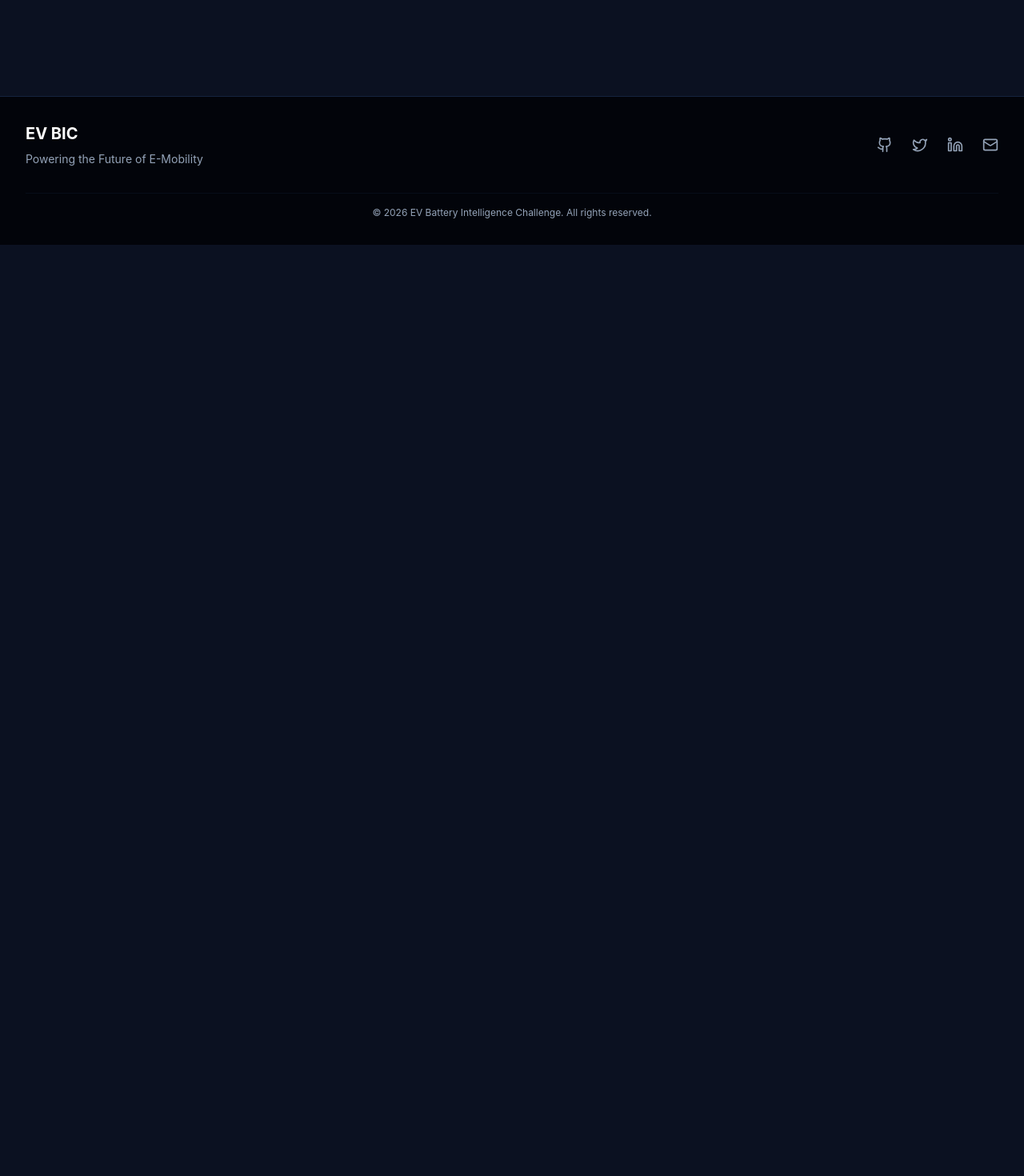
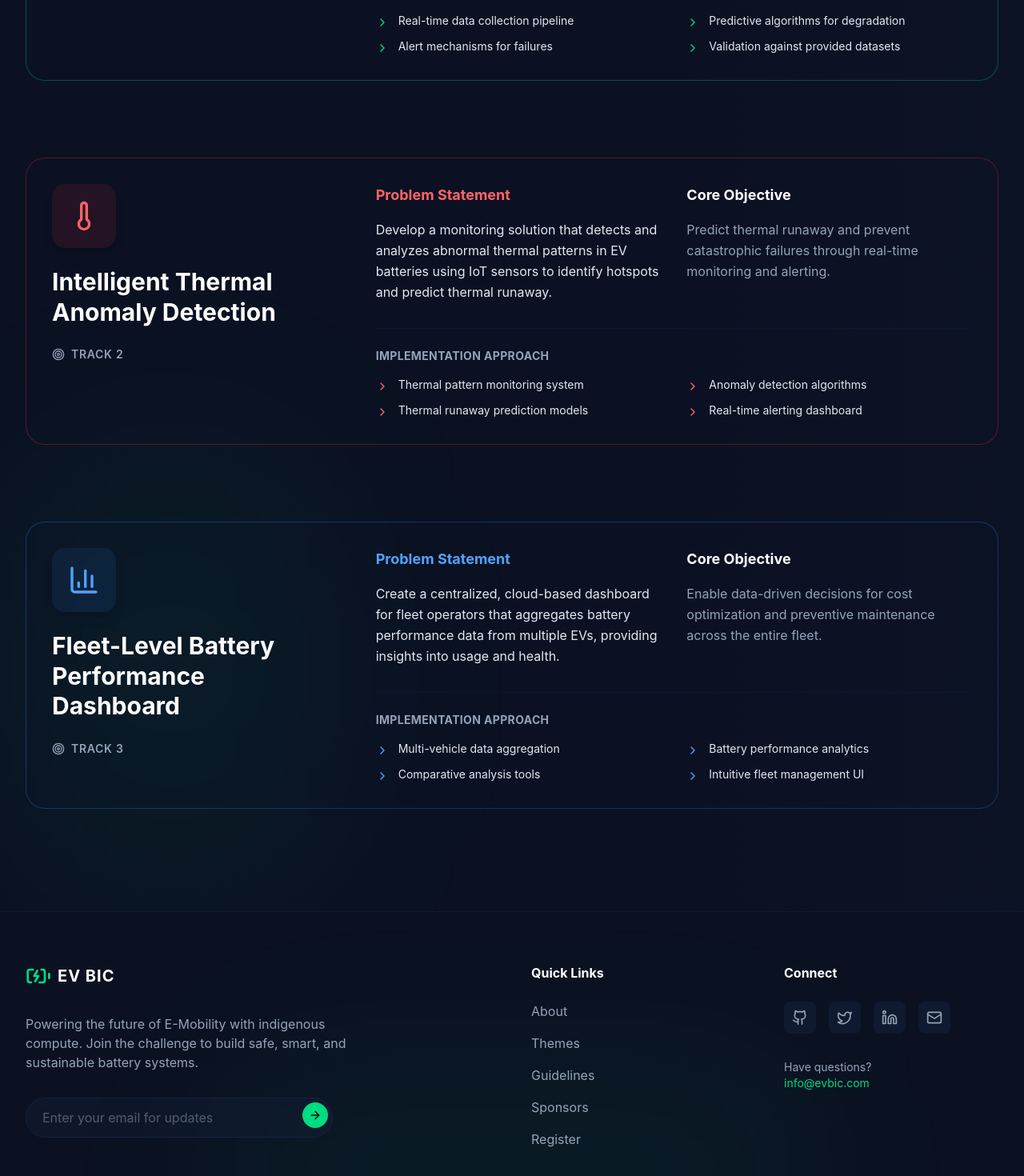
Before and after one commit to AdharshJolly/EV-BIC, a React (Vite) app: page /themes in a window 1280 px wide. Shown: the part 680-2150 px from the top of the page at 80% size. Before the commit the page ends 986 px from the top, so only its background shows below. Built offline with nearby package versions, Linux system fonts and the light colour scheme.

Commit message:
feat: Revamp Themes page with static bento grid layout and improve Footer with 3-column design

```diff
--- a/src/components/Footer.tsx
+++ b/src/components/Footer.tsx
@@ -1,24 +1,74 @@
-import { Github, Twitter, Linkedin, Mail } from 'lucide-react';
+import { Github, Twitter, Linkedin, Mail, BatteryCharging, ArrowRight } from 'lucide-react';
+import { Link } from 'react-router-dom';
 
 const Footer = () => {
   return (
-    <footer className="bg-brand-dark border-t border-brand-secondary text-brand-muted py-8 mt-auto">
-      <div className="max-w-7xl mx-auto px-4 sm:px-6 lg:px-8">
-        <div className="flex flex-col md:flex-row justify-between items-center">
-          <div className="mb-4 md:mb-0">
-            <h3 className="text-xl font-bold text-white mb-2">EV BIC</h3>
-            <p className="text-sm">Powering the Future of E-Mobility</p>
+    <footer className="bg-brand-primary border-t border-brand-secondary/50 pt-16 pb-8 mt-auto relative overflow-hidden">
+      {/* Background glow */}
+      <div className="absolute bottom-0 left-1/2 -translate-x-1/2 w-full max-w-3xl h-64 bg-brand-accent/5 blur-[100px] rounded-full pointer-events-none"></div>
+
+      <div className="max-w-7xl mx-auto px-6 lg:px-8 relative z-10">
+        <div className="grid grid-cols-1 md:grid-cols-2 lg:grid-cols-4 gap-12 mb-16">
+
+          {/* Brand & Newsletter */}
+          <div className="lg:col-span-2 space-y-8">
+             <div className="flex items-center space-x-2">
+                <BatteryCharging className="h-8 w-8 text-brand-accent" />
+                <span className="text-xl font-bold text-white tracking-wider">EV BIC</span>
+             </div>
+             <p className="text-brand-muted max-w-md">
+               Powering the future of E-Mobility with indigenous compute. Join the challenge to build safe, smart, and sustainable battery systems.
+             </p>
+             <div className="relative max-w-sm">
+                <input
+                  type="email"
+                  placeholder="Enter your email for updates"
+                  className="w-full bg-brand-secondary/30 border border-brand-secondary rounded-full py-3 px-5 text-white placeholder:text-brand-muted/50 focus:outline-none focus:border-brand-accent/50 transition-colors"
+                />
+                <button className="absolute right-1.5 top-1.5 bg-brand-accent text-brand-dark p-2 rounded-full hover:bg-white transition-colors">
+                   <ArrowRight className="w-4 h-4" />
+                </button>
+             </div>
           </div>
 
-          <div className="flex space-x-6">
-            <a href="#" className="hover:text-brand-accent transition-colors"><Github className="h-5 w-5" /></a>
-            <a href="#" className="hover:text-brand-accent transition-colors"><Twitter className="h-5 w-5" /></a>
-            <a href="#" className="hover:text-brand-accent transition-colors"><Linkedin className="h-5 w-5" /></a>
-            <a href="mailto:contact@evbic.com" className="hover:text-brand-accent transition-colors"><Mail className="h-5 w-5" /></a>
+          {/* Quick Links */}
+          <div>
+            <h3 className="text-white font-bold mb-6">Quick Links</h3>
+            <ul className="space-y-4">
+               {['About', 'Themes', 'Guidelines', 'Sponsors', 'Register'].map((item) => (
+                 <li key={item}>
+                   <Link to={`/${item.toLowerCase()}`} className="text-brand-muted hover:text-brand-accent transition-colors">
+                     {item}
+                   </Link>
+                 </li>
+               ))}
+            </ul>
+          </div>
+
+          {/* Contact & Social */}
+          <div>
+            <h3 className="text-white font-bold mb-6">Connect</h3>
+            <div className="flex space-x-4 mb-8">
+              <a href="#" className="bg-brand-secondary/50 p-2.5 rounded-lg text-brand-muted hover:text-white hover:bg-brand-accent/20 transition-all"><Github className="h-5 w-5" /></a>
+              <a href="#" className="bg-brand-secondary/50 p-2.5 rounded-lg text-brand-muted hover:text-white hover:bg-brand-accent/20 transition-all"><Twitter className="h-5 w-5" /></a>
+              <a href="#" className="bg-brand-secondary/50 p-2.5 rounded-lg text-brand-muted hover:text-white hover:bg-brand-accent/20 transition-all"><Linkedin className="h-5 w-5" /></a>
+              <a href="mailto:contact@evbic.com" className="bg-brand-secondary/50 p-2.5 rounded-lg text-brand-muted hover:text-white hover:bg-brand-accent/20 transition-all"><Mail className="h-5 w-5" /></a>
+            </div>
+            <p className="text-sm text-brand-muted">
+              Have questions?<br />
+              <a href="mailto:info@evbic.com" className="text-brand-accent hover:underline">info@evbic.com</a>
+            </p>
           </div>
         </div>
-        <div className="mt-8 text-center text-xs border-t border-brand-secondary/30 pt-4">
-          <p>&copy; {new Date().getFullYear()} EV Battery Intelligence Challenge. All rights reserved.</p>
+
+        <div className="border-t border-brand-secondary/50 pt-8 flex flex-col md:flex-row justify-between items-center gap-4">
+          <p className="text-sm text-brand-muted">
+            &copy; {new Date().getFullYear()} EV Battery Intelligence Challenge. All rights reserved.
+          </p>
+          <div className="flex space-x-6 text-sm text-brand-muted">
+             <a href="#" className="hover:text-white transition-colors">Privacy Policy</a>
+             <a href="#" className="hover:text-white transition-colors">Terms of Service</a>
+          </div>
         </div>
       </div>
     </footer>
--- a/src/pages/Themes.tsx
+++ b/src/pages/Themes.tsx
@@ -1,10 +1,7 @@
-import { useState } from 'react';
-import { Activity, Thermometer, BarChart3, ArrowRight, CheckCircle2 } from 'lucide-react';
-import { motion, AnimatePresence } from 'framer-motion';
+import { Activity, Thermometer, BarChart3, Target, ChevronRight } from 'lucide-react';
+import { motion } from 'framer-motion';
 
 const Themes = () => {
-  const [activeTheme, setActiveTheme] = useState<number | null>(null);
-
   const themes = [
     {
       id: 1,
@@ -12,15 +9,15 @@ const Themes = () => {
       icon: Activity,
       color: 'text-brand-accent',
       bg: 'bg-brand-accent/10',
-      border: 'border-brand-accent',
-      problem: 'Design a cloud-based system that collects real-time data on EV battery parameters and applies predictive algorithms to forecast battery degradation and remaining useful life (RUL) based on a dataset that is provided.',
-      objective: 'The system should alert users and fleet operators about potential failures before they occur, ensuring safety and reduced downtime.',
+      border: 'border-brand-accent/30',
+      hoverBorder: 'hover:border-brand-accent',
+      problem: 'Design a cloud-based system that collects real-time data on EV battery parameters and applies predictive algorithms to forecast battery degradation and remaining useful life (RUL).',
+      objective: 'Alert users and fleet operators about potential failures before they occur, ensuring safety and reduced downtime.',
       approach: [
-        'Develop real-time data collection and processing pipeline',
-        'Implement predictive algorithms for battery degradation forecasting',
-        'Create alert mechanisms for potential failures',
-        'Design user interfaces for different stakeholders',
-        'Validate against provided datasets'
+        'Real-time data collection pipeline',
+        'Predictive algorithms for degradation',
+        'Alert mechanisms for failures',
+        'Validation against provided datasets'
       ]
     },
     {
@@ -29,15 +26,15 @@ const Themes = () => {
       icon: Thermometer,
       color: 'text-red-400',
       bg: 'bg-red-500/10',
-      border: 'border-red-500',
-      problem: 'Develop a cloud-integrated monitoring solution that detects and analyzes abnormal thermal patterns in EV batteries using IoT sensors. The system should employ anomaly detection models to identify hotspots or irregular heat distribution.',
+      border: 'border-red-500/30',
+      hoverBorder: 'hover:border-red-500',
+      problem: 'Develop a monitoring solution that detects and analyzes abnormal thermal patterns in EV batteries using IoT sensors to identify hotspots and predict thermal runaway.',
       objective: 'Predict thermal runaway and prevent catastrophic failures through real-time monitoring and alerting.',
       approach: [
-        'Build thermal pattern monitoring system',
-        'Implement anomaly detection algorithms',
-        'Develop thermal runaway prediction models',
-        'Create real-time alerting system',
-        'Design dashboard for thermal monitoring'
+        'Thermal pattern monitoring system',
+        'Anomaly detection algorithms',
+        'Thermal runaway prediction models',
+        'Real-time alerting dashboard'
       ]
     },
     {
@@ -46,27 +43,27 @@ const Themes = () => {
       icon: BarChart3,
       color: 'text-blue-400',
       bg: 'bg-blue-500/10',
-      border: 'border-blue-500',
-      problem: 'Create a centralized, cloud-based dashboard for fleet operators that aggregates battery performance data from multiple EVs in real time. Provide insights into energy usage trends, charging behavior, and inefficiencies.',
+      border: 'border-blue-500/30',
+      hoverBorder: 'hover:border-blue-500',
+      problem: 'Create a centralized, cloud-based dashboard for fleet operators that aggregates battery performance data from multiple EVs, providing insights into usage and health.',
       objective: 'Enable data-driven decisions for cost optimization and preventive maintenance across the entire fleet.',
       approach: [
-        'Develop multi-vehicle data aggregation system',
-        'Implement battery performance analytics',
-        'Create comparative analysis tools',
-        'Design intuitive fleet management dashboard',
-        'Build reporting and alerting features'
+        'Multi-vehicle data aggregation',
+        'Battery performance analytics',
+        'Comparative analysis tools',
+        'Intuitive fleet management UI'
       ]
     }
   ];
 
   return (
     <div className="min-h-screen bg-brand-primary py-24 sm:py-32 relative overflow-hidden">
-      {/* Background blobs */}
-      <div className="absolute top-20 left-10 w-96 h-96 bg-brand-accent/5 rounded-full blur-3xl pointer-events-none -z-10"></div>
-      <div className="absolute bottom-20 right-10 w-96 h-96 bg-blue-500/5 rounded-full blur-3xl pointer-events-none -z-10"></div>
+      {/* Dynamic Background */}
+      <div className="absolute top-0 right-0 w-1/3 h-full bg-gradient-to-l from-brand-secondary/10 to-transparent pointer-events-none"></div>
+      <div className="absolute bottom-0 left-0 w-1/3 h-1/3 bg-brand-accent/5 rounded-full blur-[120px] pointer-events-none"></div>
 
-      <div className="mx-auto max-w-7xl px-6 lg:px-8">
-        <div className="mx-auto max-w-2xl lg:text-center mb-20">
+      <div className="mx-auto max-w-7xl px-6 lg:px-8 relative z-10">
+        <div className="mx-auto max-w-2xl lg:text-center mb-24">
           <motion.div
             initial={{ opacity: 0, y: 20 }}
             animate={{ opacity: 1, y: 0 }}
@@ -77,79 +74,72 @@ const Themes = () => {
               Choose Your Challenge
             </p>
             <p className="mt-6 text-lg leading-8 text-brand-muted">
-              Select a problem statement that aligns with your skills and interests. Click on a card to explore details.
+              We have defined three critical problem statements. Select the one that challenges you to push the boundaries of EV technology.
             </p>
           </motion.div>
         </div>
 
-        <div className="grid grid-cols-1 lg:grid-cols-3 gap-8 items-start">
+        <div className="space-y-24">
           {themes.map((theme, index) => (
             <motion.div
               key={theme.id}
-              layout
-              initial={{ opacity: 0, y: 30 }}
-              animate={{ opacity: 1, y: 0 }}
-              transition={{ duration: 0.5, delay: index * 0.1 }}
-              onClick={() => setActiveTheme(activeTheme === theme.id ? null : theme.id)}
-              className={`cursor-pointer glass-panel rounded-2xl p-6 border transition-all duration-300 relative overflow-hidden ${
-                activeTheme === theme.id
-                  ? `border-opacity-100 ${theme.border} bg-brand-secondary/40 ring-1 ring-${theme.border.replace('border-', '')}`
-                  : 'border-brand-secondary/50 hover:border-brand-secondary'
-              }`}
+              initial={{ opacity: 0, y: 50 }}
+              whileInView={{ opacity: 1, y: 0 }}
+              viewport={{ once: true, margin: "-100px" }}
+              transition={{ duration: 0.6, delay: index * 0.1 }}
+              className={`group relative grid grid-cols-1 lg:grid-cols-12 gap-8 lg:gap-16 items-start p-8 rounded-3xl border ${theme.border} bg-brand-secondary/5 ${theme.hoverBorder} transition-colors duration-500`}
             >
-              {/* Active Indicator Strip */}
-              <div className={`absolute top-0 left-0 w-full h-1 ${activeTheme === theme.id ? theme.bg.replace('/10', '') : 'bg-transparent'} transition-colors`}></div>
+               {/* Decorative background glow on hover */}
+               <div className={`absolute inset-0 opacity-0 group-hover:opacity-100 transition-opacity duration-700 pointer-events-none rounded-3xl bg-gradient-to-r from-transparent via-${theme.color.replace('text-', '')}/5 to-transparent`}></div>
 
-              <div className="flex items-center gap-x-4 mb-4">
-                <div className={`h-14 w-14 flex items-center justify-center rounded-xl ${theme.bg}`}>
-                  <theme.icon className={`h-7 w-7 ${theme.color}`} aria-hidden="true" />
+               {/* Icon & Title Section */}
+               <div className="lg:col-span-4 flex flex-col gap-6">
+                  <div className={`w-20 h-20 rounded-2xl ${theme.bg} flex items-center justify-center shadow-lg`}>
+                    <theme.icon className={`w-10 h-10 ${theme.color}`} />
                   </div>
-                <h3 className={`text-xl font-bold leading-tight ${activeTheme === theme.id ? 'text-white' : 'text-brand-text'}`}>
+                  <h3 className="text-3xl font-bold text-white leading-tight">
                     {theme.title}
                   </h3>
+                  <div className="flex items-center gap-2 text-sm font-semibold uppercase tracking-wider text-brand-muted">
+                    <Target className="w-4 h-4" />
+                    <span>Track {index + 1}</span>
+                  </div>
                </div>
 
-              <div className="mb-4">
-                 <p className="text-sm text-brand-muted line-clamp-3">
+               {/* Content Section */}
+               <div className="lg:col-span-8 grid grid-cols-1 md:grid-cols-2 gap-8">
+                  <div className="space-y-4">
+                     <h4 className={`text-lg font-bold ${theme.color} flex items-center gap-2`}>
+                       Problem Statement
+                     </h4>
+                     <p className="text-brand-text leading-relaxed">
                        {theme.problem}
                      </p>
                   </div>
 
-              <AnimatePresence>
-                {activeTheme === theme.id && (
-                  <motion.div
-                    initial={{ opacity: 0, height: 0 }}
-                    animate={{ opacity: 1, height: 'auto' }}
-                    exit={{ opacity: 0, height: 0 }}
-                    className="overflow-hidden"
-                  >
-                    <div className="pt-4 border-t border-brand-secondary/50 mt-4 space-y-4">
-                        <div>
-                            <h4 className={`text-xs font-bold uppercase tracking-wide mb-2 ${theme.color}`}>Core Objective</h4>
-                            <p className="text-sm text-brand-text">{theme.objective}</p>
+                  <div className="space-y-4">
+                     <h4 className="text-lg font-bold text-white flex items-center gap-2">
+                       Core Objective
+                     </h4>
+                     <p className="text-brand-muted leading-relaxed">
+                       {theme.objective}
+                     </p>
                   </div>
 
-                        <div>
-                            <h4 className={`text-xs font-bold uppercase tracking-wide mb-2 ${theme.color}`}>Implementation</h4>
-                            <ul className="space-y-2">
+                  <div className="md:col-span-2 pt-6 border-t border-brand-secondary/30">
+                     <h4 className="text-sm font-bold text-brand-muted uppercase tracking-wide mb-4">
+                       Implementation Approach
+                     </h4>
+                     <div className="grid grid-cols-1 sm:grid-cols-2 gap-x-8 gap-y-3">
                         {theme.approach.map((item, idx) => (
-                                <li key={idx} className="flex items-start gap-2 text-sm text-brand-muted">
-                                    <CheckCircle2 className={`w-4 h-4 mt-0.5 flex-shrink-0 ${theme.color}`} />
-                                    {item}
-                                </li>
+                          <div key={idx} className="flex items-start gap-3">
+                             <ChevronRight className={`w-4 h-4 mt-1 flex-shrink-0 ${theme.color}`} />
+                             <span className="text-brand-text text-sm">{item}</span>
+                          </div>
                         ))}
-                            </ul>
                      </div>
                   </div>
-                  </motion.div>
-                )}
-              </AnimatePresence>
-
-              {activeTheme !== theme.id && (
-                 <div className="mt-4 flex items-center text-sm font-medium text-brand-accent group-hover:underline">
-                    View Details <ArrowRight className="w-4 h-4 ml-1" />
                </div>
-              )}
             </motion.div>
           ))}
         </div>
```
Lines whose indentation alone changed are shown as unchanged.
